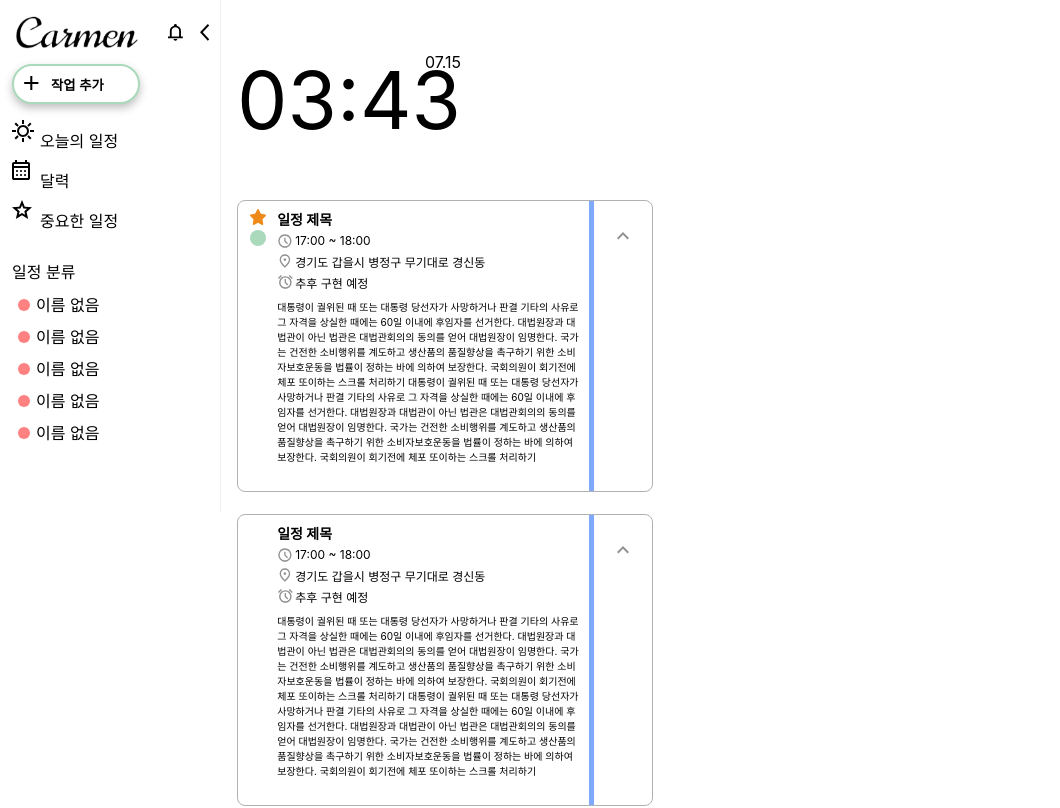
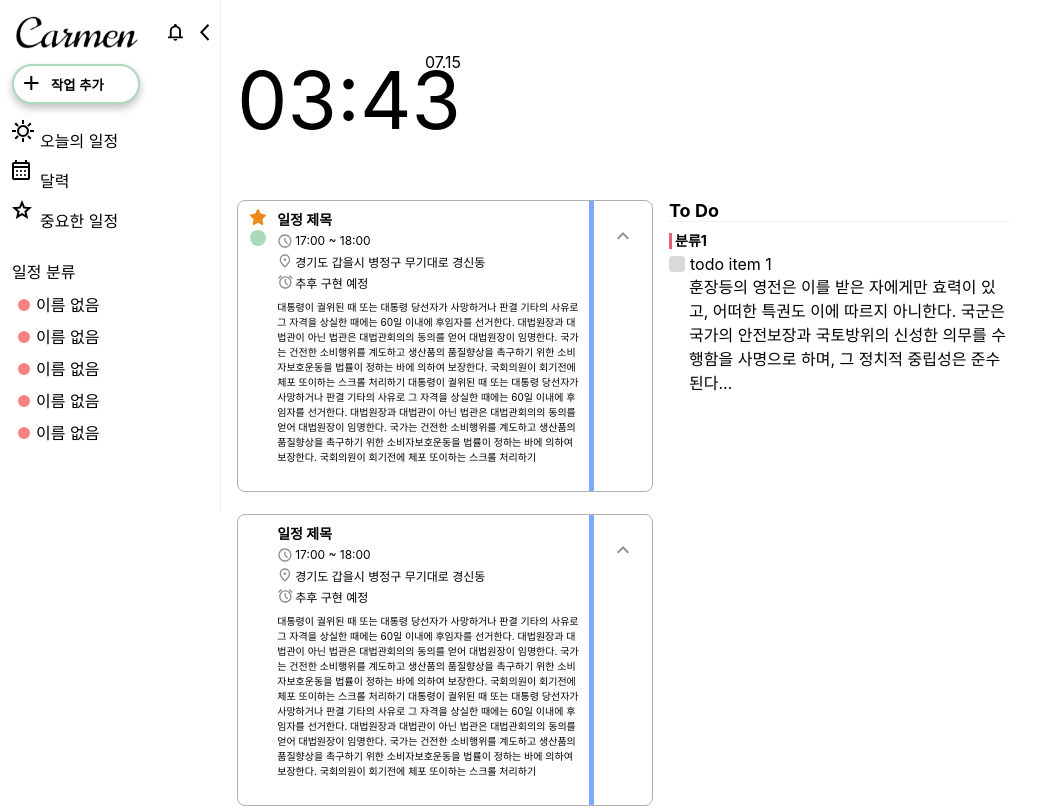
Before and after one commit to sangjin149/Carmen, a React (Create React App) app: page / in a window 1280 px wide. Shown: the top 808 px of the page, without its empty margins (0-1060 px from the left). Built offline with nearby package versions, Linux system fonts and the light colour scheme.

Commit message:
feature: static Todolist

```diff
--- /dev/null
+++ b/src/assets/icons/Check.js
@@ -0,0 +1,7 @@
+import * as React from "react";
+const SvgComponent = (props) => (
+    <svg xmlns="http://www.w3.org/2000/svg" width={12} height={9} fill={props.fill ?? "#fff"} {...props}>
+        <path d="m4.367 9-3.8-3.8.95-.95 2.85 2.85L10.483.983l.95.95L4.367 9Z" />
+    </svg>
+);
+export default SvgComponent;
--- a/src/assets/icons/index.js
+++ b/src/assets/icons/index.js
@@ -13,3 +13,4 @@ export { default as SidebarToday } from "./SidebarToday";
 export { default as SidebarUnfold } from "./SidebarUnfold";
 export { default as Star } from "./Star";
 export { default as Dot } from "./Dot";
+export { default as Check } from "./Check";
--- /dev/null
+++ b/src/components/HomeTodoList.jsx
@@ -0,0 +1,95 @@
+import Checkbox from "@ui/Checkbox";
+import { styled } from "styled-components";
+
+export default function HomeTodoList() {
+    return (
+        <Container>
+            <Title>To Do</Title>
+            <TodoGroup>
+                <GroupTitleContainer>
+                    <TitleStripe />
+                    <Grouptitle>분류1</Grouptitle>
+                </GroupTitleContainer>
+                <GroupTodoList>
+                    <Todo>
+                        <TodoTitleContainer>
+                            <Checkbox id="group1" name="group1-checked" label="todo item 1" />
+                        </TodoTitleContainer>
+                        <TodoDetail>
+                            훈장등의 영전은 이를 받은 자에게만 효력이 있고, 어떠한 특권도 이에 따르지 아니한다. 국군은
+                            국가의 안전보장과 국토방위의 신성한 의무를 수행함을 사명으로 하며, 그 정치적 중립성은
+                            준수된다...
+                        </TodoDetail>
+                    </Todo>
+                </GroupTodoList>
+            </TodoGroup>
+        </Container>
+    );
+}
+
+const Container = styled.section`
+    width: 340px;
+    padding-left: 16px;
+    display: flex;
+    flex-direction: column;
+`;
+
+const Title = styled.h2`
+    margin: 0;
+    border-bottom: 1px solid #f0f0f0;
+    font-size: 18px;
+`;
+
+const TodoGroup = styled.div`
+    padding: 6px 0px;
+
+    display: flex;
+    flex-direction: column;
+`;
+
+const GroupTitleContainer = styled.div`
+    margin: none;
+    height: 26px;
+
+    display: flex;
+    flex-direction: row;
+    align-items: center;
+`;
+
+const TitleStripe = styled.div`
+    width: 3px;
+    height: 16px;
+    background-color: #e4617a;
+`;
+
+const Grouptitle = styled.h3`
+    height: 16px;
+    margin: 0;
+    padding-left: 3px;
+    line-height: 16px;
+    font-size: 14px;
+`;
+
+const GroupTodoList = styled.div`
+    display: flex;
+    flex-direction: column;
+`;
+
+const Todo = styled.article`
+    display: flex;
+    flex-direction: column;
+`;
+
+const TodoTitleContainer = styled.div`
+    display: flex;
+    flex-direction: row;
+    align-items: center;
+`;
+
+const TodoTitle = styled.h4`
+    margin: 0;
+`;
+
+const TodoDetail = styled.div`
+    padding-left: 20px;
+`;
--- a/src/pages/Homepage.jsx
+++ b/src/pages/Homepage.jsx
@@ -3,6 +3,7 @@ import { styled } from "styled-components";
 import Sidebar from "@components/Sidebar.jsx";
 import Clock from "@components/Clock";
 import HomeScheduleList from "@components/HomeScheduleList";
+import HomeTodoList from "@components/HomeTodoList";
 
 export default function Homepage() {
     return (
@@ -12,6 +13,7 @@ export default function Homepage() {
                 <Clock />
                 <Content>
                     <HomeScheduleList />
+                    <HomeTodoList />
                 </Content>
             </Container>
         </div>
--- /dev/null
+++ b/src/ui/Checkbox.jsx
@@ -0,0 +1,58 @@
+import { styled } from "styled-components";
+import Image from "@ui/Image";
+import { Check } from "@icons";
+
+export default function Chekcbox({ id = "group1-checkbox", name = "group1 complete", label }) {
+    return (
+        <Container className="checkbox" htmlFor={id}>
+            <Checkbox id={id} type="checkbox" name={name} />
+            <Image
+                containerStyle={CheckMarkContainerStyle}
+                className="checkmark"
+                svg={Check}
+                fill="#ffffff"
+                alt="checked"
+            />
+            {label}
+        </Container>
+    );
+}
+
+const Container = styled.label`
+    position: relative;
+    display: flex;
+    flex-direction: row;
+    align-items: center;
+`;
+
+const CheckMarkContainerStyle = {
+    position: "absolute",
+    top: "-2px",
+    left: "2px",
+};
+
+const Checkbox = styled.input`
+    -webkit-appearance: none;
+    appearance: none;
+
+    width: 16px;
+    height: 16px;
+    margin: 0;
+    margin-right: 5px;
+    border: none;
+    border-radius: 4px;
+
+    background-color: #d9d9d9;
+    font: inherit;
+
+    & + div {
+        display: none;
+    }
+
+    &:checked {
+        background-color: #e4617a;
+        & + div {
+            display: block;
+        }
+    }
+`;
```
